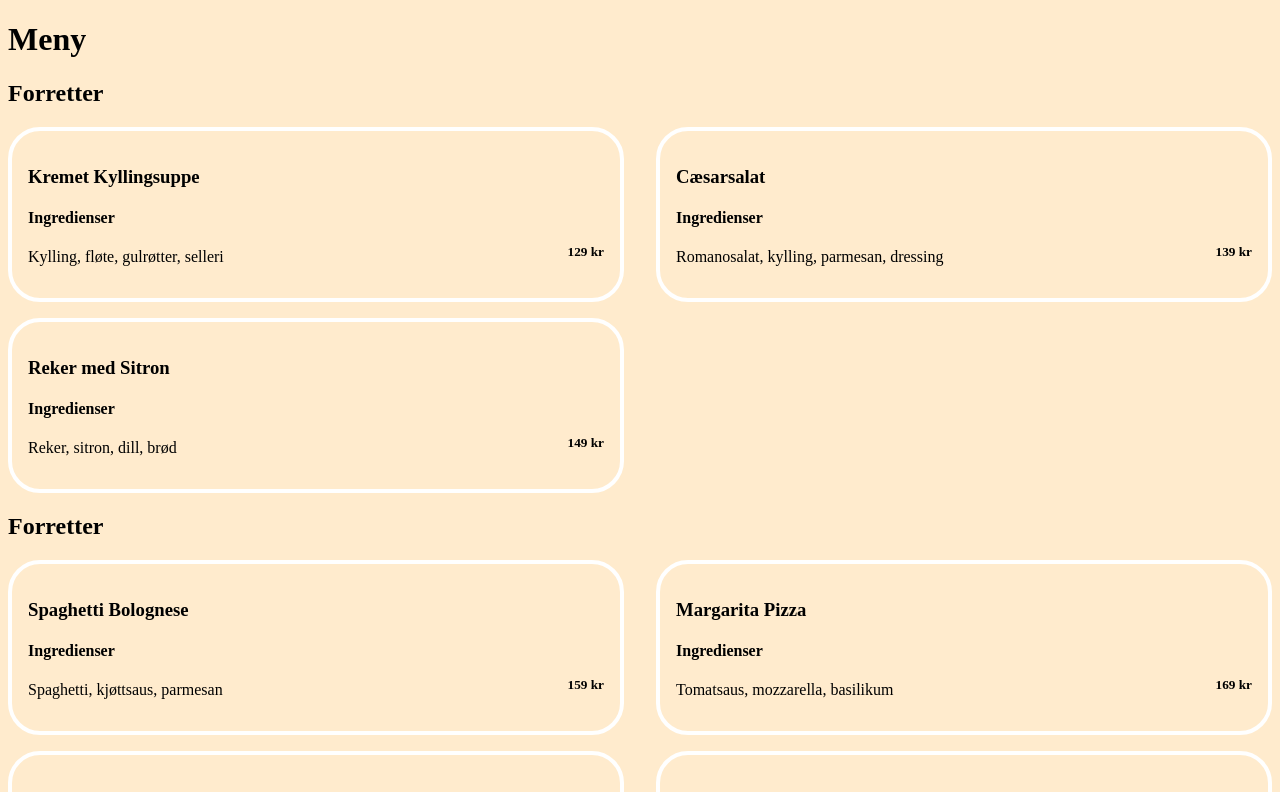
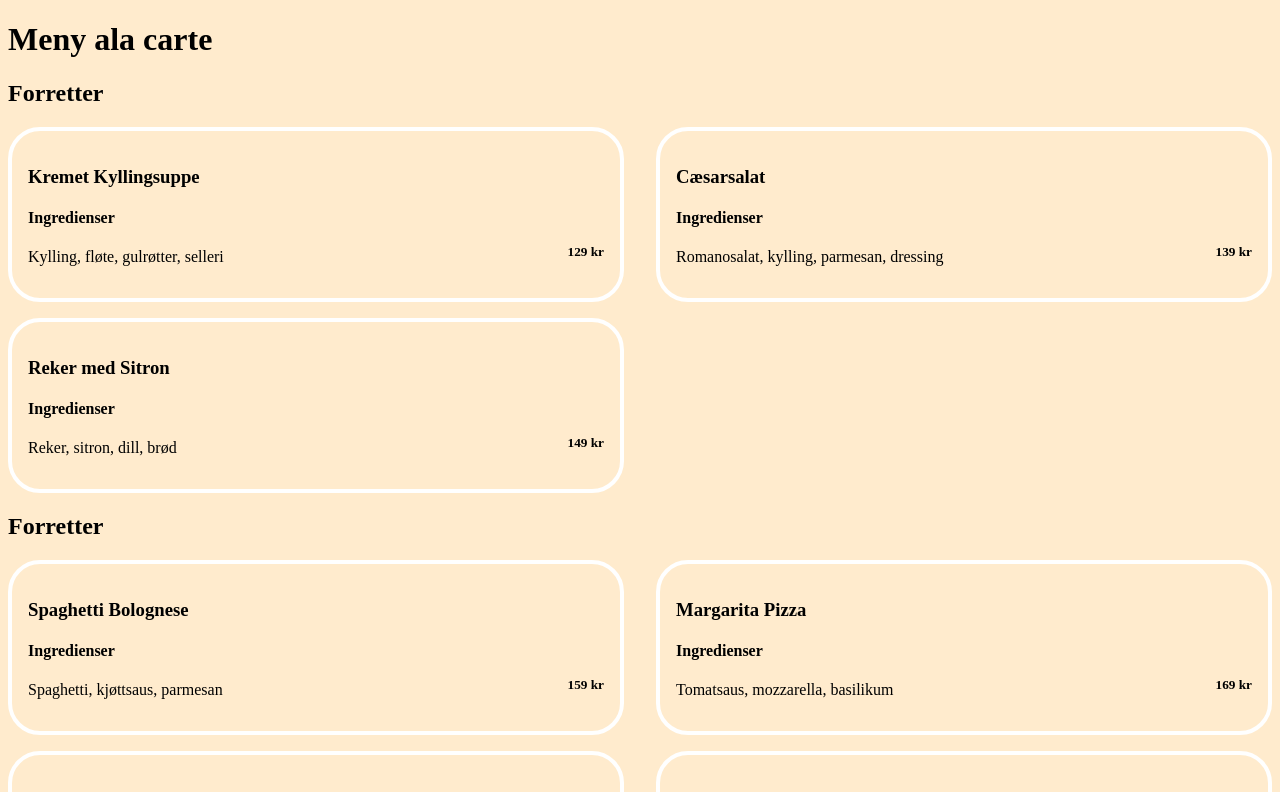
Before and after one commit to boj012026-create/fm3Reactoppg1, a React (Vite) app: page / in a window 1280 px wide. Shown: the top 792 px of the page. Built offline with nearby package versions, Linux system fonts and the light colour scheme.

Commit message:
ala carte etter menu

```diff
--- a/src/App.jsx
+++ b/src/App.jsx
@@ -84,7 +84,7 @@ function App() {
 
   return (
     <>
-      <h1>Meny</h1>
+      <h1>Meny ala carte</h1>
       <article>
         <h2>Forretter</h2>
         <Menu menu={appetizers}/>
```
